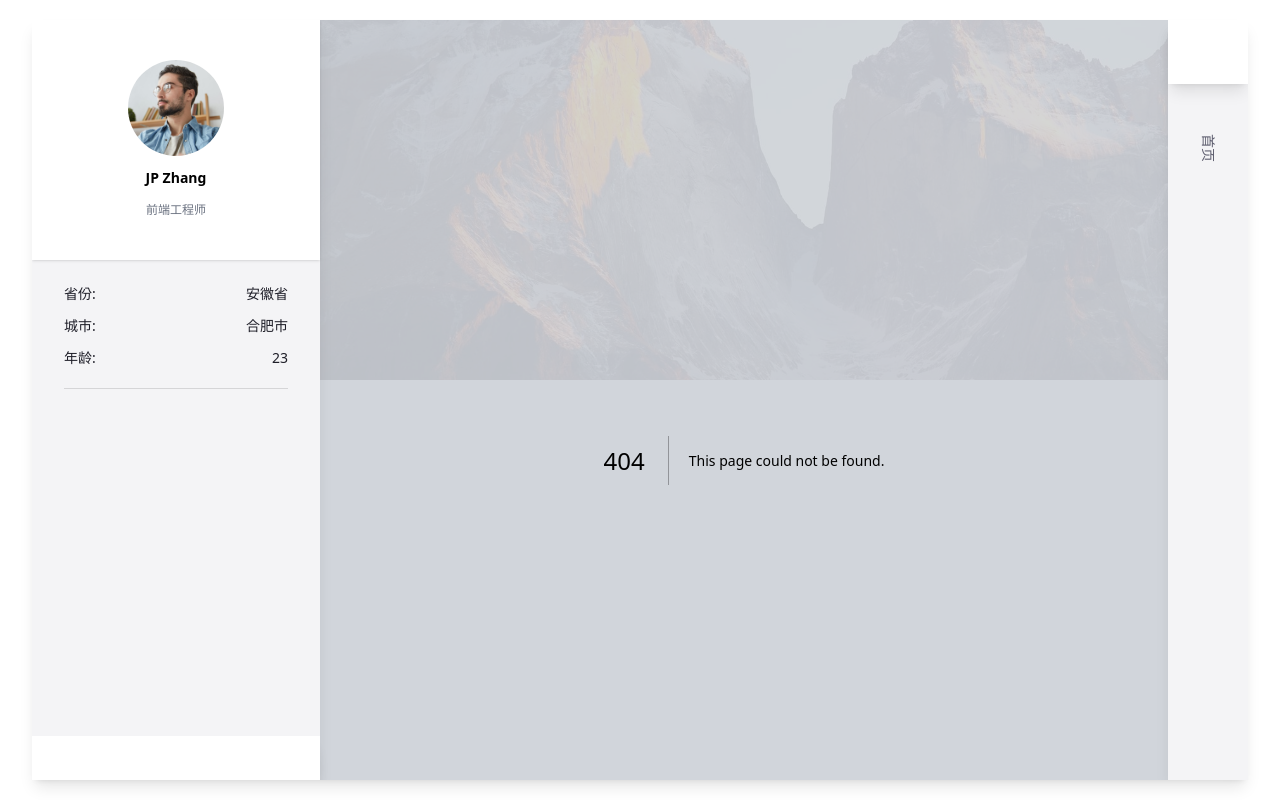
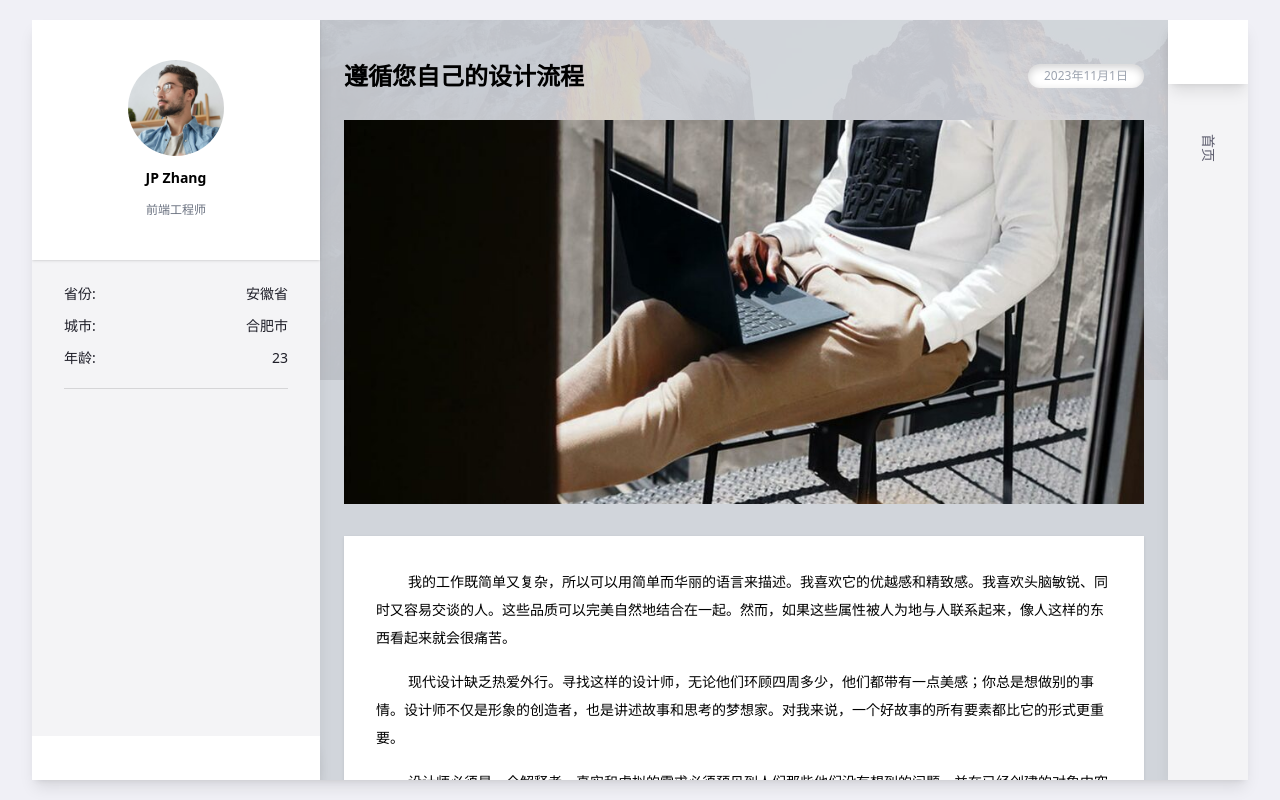
Before and after one commit to JingpengZhang/Arter-NextJS, a Next.js app: page /blog/article/1 in a window 1280 px wide. Before the commit this address had no page. Built offline with nearby package versions, Linux system fonts and the light colour scheme; some icons are missing.

Commit message:
feat:完成文章内容页面部分样式开发

```diff
--- /dev/null
+++ b/src/app/blog/article/[id]/page.tsx
@@ -0,0 +1,146 @@
+import React from "react";
+import Image from "next/image";
+import DefaultCover from "@/assets/images/articleCover.jpg";
+import Link from "next/link";
+
+const Page: React.FC = () => {
+  const categories = [
+    {
+      id: 1,
+      name: "Design",
+    },
+    {
+      id: 2,
+      name: "Events",
+    },
+    {
+      id: 3,
+      name: "Technology",
+    },
+  ];
+
+  const tags = [
+    {
+      id: 1,
+      name: "design",
+    },
+    {
+      id: 2,
+      name: "events",
+    },
+    {
+      id: 3,
+      name: "process",
+    },
+  ];
+
+  return (
+    <div className="">
+      {/**  顶部 */}
+      <div className="flex items-center justify-between">
+        <p className="text-2xl font-bold text-black">遵循您自己的设计流程</p>
+        <div
+          style={{ boxShadow: "inset 0 3px 8px 0 rgba(15,15,20,.2)" }}
+          className="flex items-center bg-white h-6 rounded-full px-4 text-xs text-gray-400"
+        >
+          <span>2023年11月1日</span>
+        </div>
+      </div>
+
+      {/** 封面图 */}
+      <div className="mt-7 h-96 overflow-hidden">
+        <Image
+          className="w-full h-full object-cover"
+          src={DefaultCover}
+          alt="封面图"
+        />
+      </div>
+
+      {/** 文章内容 */}
+      <section className="bg-white w-full p-8 mt-8 shadow ">
+        <section className="poccur arter">
+          <p>
+            我的工作既简单又复杂，所以可以用简单而华丽的语言来描述。我喜欢它的优越感和精致感。我喜欢头脑敏锐、同时又容易交谈的人。这些品质可以完美自然地结合在一起。然而，如果这些属性被人为地与人联系起来，像人这样的东西看起来就会很痛苦。
+          </p>
+          <p>
+            现代设计缺乏热爱外行。寻找这样的设计师，无论他们环顾四周多少，他们都带有一点美感；你总是想做别的事情。设计师不仅是形象的创造者，也是讲述故事和思考的梦想家。对我来说，一个好故事的所有要素都比它的形式更重要。
+          </p>
+          <p>
+            设计师必须是一个解释者，真实和虚拟的需求必须预见到人们那些他们没有想到的问题，并在已经创建的对象中突然打开。
+          </p>
+          <blockquote>
+            <p>
+              对我来说，设计就是生活质量。好的设计与流行趋势关系不大。厌倦了听他如何试图赋予一种轻浮的时尚现象以地位。在我看来，设计师应该努力做的不仅仅是单独的事情。
+            </p>
+            <cite>安东尼奥·奇特里奥</cite>
+          </blockquote>
+          <p>
+            极简主义已经达到了某个临界点，即顶峰。去哪儿？我不知道。对于设计师来说最重要的是创造出让他满意的东西，工作带来满足感，与客户的合作带来满足感。我们需要了解客户想要什么，并将其与您的愿望和可能性联系起来。要创造出杰出的东西，我们需要两者的热情。我是一个非常快乐的人，因为我和优秀的客户一起工作，他们给了我很大的帮助。
+          </p>
+          <ul>
+            <li>设计——不是物体的外观，而是它的工作原理。</li>
+            <li>好的设计——是创新的。</li>
+            <li>一个好的设计——就是尽可能少的设计。</li>
+            <li>好的设计——美观。</li>
+          </ul>
+
+          <p>
+            想想你想在一个创造的物体上投入什么内容，然后才会形成。关键是你的精神。与硬拷贝不同的精神。
+          </p>
+
+          <h2>简单的画廊</h2>
+
+          <p>
+            我想创造美丽的事物，即使这对任何人来说都没有必要，作为与丑陋事物的斗争。这是我的意图。
+          </p>
+
+          <img src="https://arter.bslthemes.com/light/wp-content/uploads/sites/2/2020/09/work-10-768x512.jpg" />
+
+          <img src="https://arter.bslthemes.com/light/wp-content/uploads/sites/2/2020/09/work-11-768x512.jpg" />
+
+          <p>
+            快、便宜、好——从这三件事中你应该选择其中两个。如果它又快又便宜，那就永远不会好。如果它又便宜又好，它永远不会很快见效。如果它又好又快，它就永远不会便宜。但请记住：在这三个中，您仍然必须始终选择两个。
+          </p>
+        </section>
+
+        {/** 分类、作者信息 */}
+        <div className="flex items-center text-sm">
+          <span>Posted in</span>
+          <ul className="flex items-center">
+            {categories.map((item, index) => {
+              return (
+                <li key={item.id}>
+                  <Link className="text-primary ml-1" href={""}>
+                    {item.name}
+                  </Link>
+                  {index !== categories.length - 1 && <span>,</span>}
+                </li>
+              );
+            })}
+          </ul>
+          <span className="ml-2">by &nbsp;</span>
+          <span className="text-stone-600">JP Zhange</span>
+        </div>
+
+        <div className="flex items-center text-sm mt-5">
+          <span className="">Tags:</span>
+          <ul className="flex items-center ml-2">
+            {tags.map((item) => {
+              return (
+                <li key={item.id}>
+                  <Link
+                    className="border border-primary text-primary py-0.5 px-1.5 mr-2 font-bold"
+                    href={""}
+                  >
+                    {item.name}
+                  </Link>
+                </li>
+              );
+            })}
+          </ul>
+        </div>
+      </section>
+    </div>
+  );
+};
+export default Page;
--- /dev/null
+++ b/src/app/blog/article/page.tsx
@@ -0,0 +1,6 @@
+import React from "react";
+
+const Page: React.FC = () => {
+  return <div className="">Hello Article</div>;
+};
+export default Page;
--- a/src/app/globals.css
+++ b/src/app/globals.css
@@ -7,3 +7,47 @@
     @apply bg-bg-light;
   }
 }
+
+@layer components {
+  .poccur.arter {
+    @apply pb-4;
+  }
+  .poccur.arter p {
+    @apply text-sm leading-7 mb-4 indent-8;
+  }
+
+  .poccur.arter blockquote {
+    @apply bg-gray-100 px-7 py-6;
+  }
+
+  .poccur.arter blockquote {
+    @apply bg-gray-100 px-7 py-6 mb-4;
+  }
+  .poccur.arter blockquote p {
+    @apply font-bold;
+  }
+
+  .poccur.arter blockquote cite {
+    @apply text-right block text-sm text-stone-800 not-italic;
+  }
+  .poccur.arter blockquote cite::before {
+    content: "——";
+    @apply mr-2;
+  }
+
+  .poccur.arter ul {
+    @apply mb-4;
+  }
+
+  .poccur.arter ul li {
+    @apply text-sm leading-7 before:block before:w-1 before:h-1 before:bg-primary before:rounded-full flex items-start before:mr-3 before:flex-shrink-0 before:translate-y-3;
+  }
+
+  .poccur.arter h2 {
+    @apply text-2xl font-bold mb-4 mt-8;
+  }
+
+  .poccur.arter img {
+    @apply mb-6 max-w-full mx-auto;
+  }
+}
```
Also changed, not shown: src/assets/images/articleCover.jpg (added).
